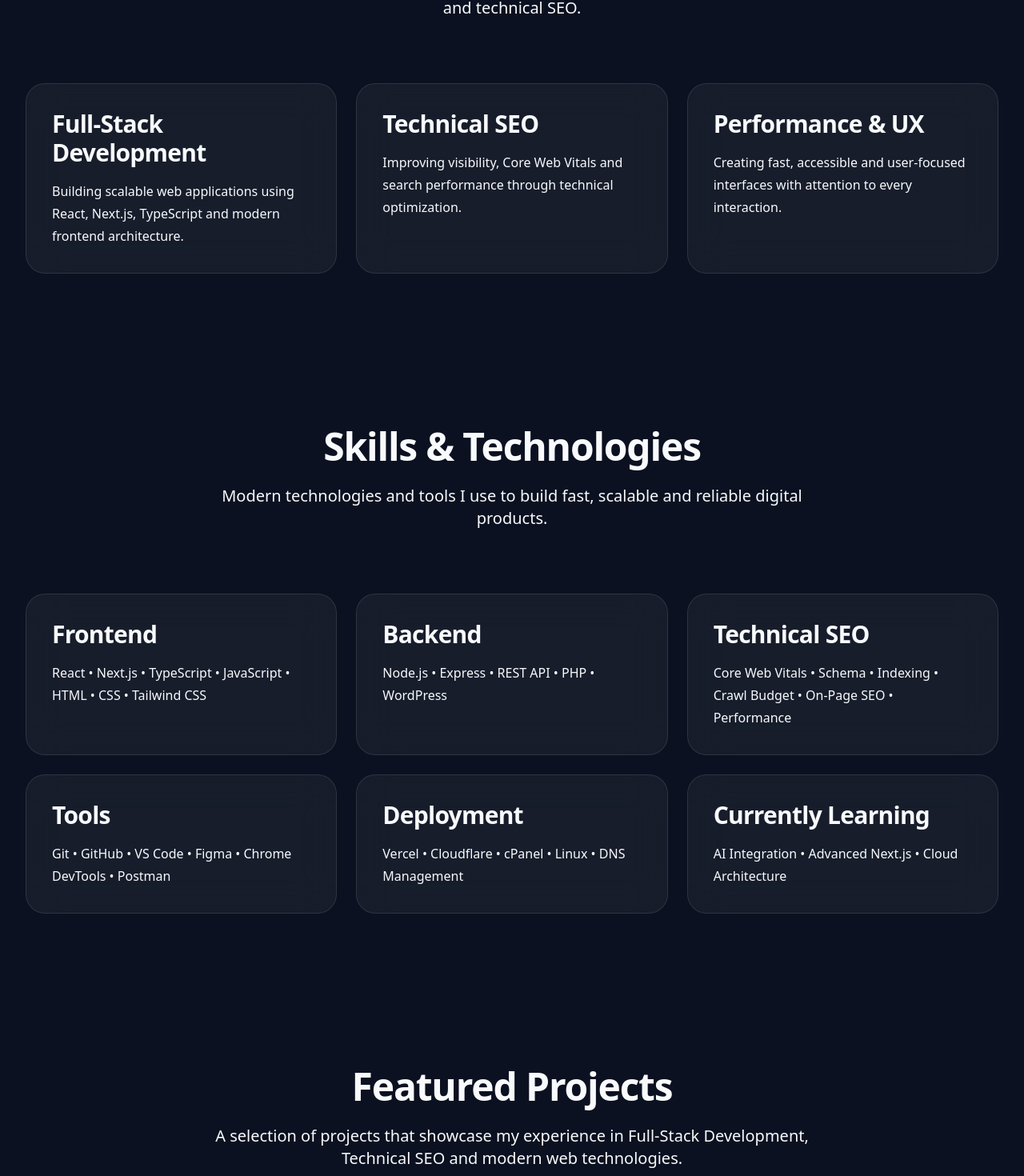
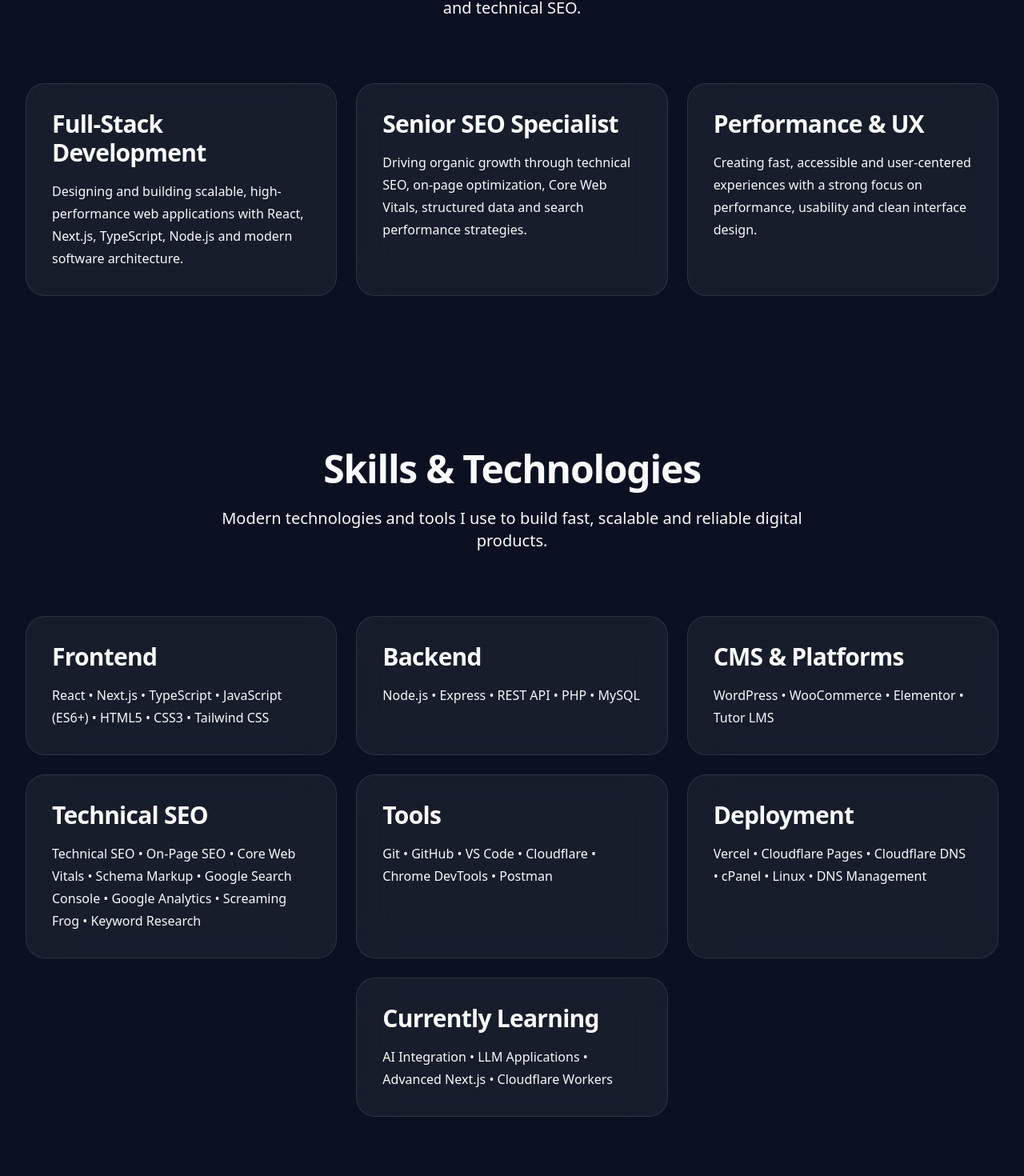
Before and after one commit to hosein-barazande/hossein-barazande, a Next.js app: page / in a window 1280 px wide. Shown: the part 1096-2566 px from the top of the page at 80% size. Built offline with nearby package versions, Linux system fonts and the light colour scheme.

Commit message:
feat: enhance project pages, contact section and footer (v1.0.2)

```diff
--- a/src/components/projects/ProjectLayout.tsx
+++ b/src/components/projects/ProjectLayout.tsx
@@ -40,6 +40,7 @@ export default function ProjectLayout({project, detail}: ProjectLayoutProps) {
                         technologies={detail.technologies}
                         github={detail.links.github}
                         demo={detail.links.demo}
+                        status={detail.status}
                     />
                 }
             >
--- a/src/components/projects/ProjectSidebar.tsx
+++ b/src/components/projects/ProjectSidebar.tsx
@@ -14,9 +14,18 @@ interface ProjectSidebarProps {
     technologies: string[];
     github?: string;
     demo?: string;
+    status: string;
 }
 
-export default function ProjectSidebar({title, category, year, technologies, github, demo}: ProjectSidebarProps) {
+export default function ProjectSidebar({
+    status,
+    title,
+    category,
+    year,
+    technologies,
+    github,
+    demo,
+}: ProjectSidebarProps) {
     return (
         <Card className="sticky top-3 rounded-3xl border border-white/10 bg-white/[0.04] p-4 shadow-[0_20px_80px_rgba(0,0,0,.45)] backdrop-blur-2xl">
             <div className="space-y-8">
@@ -32,7 +41,7 @@ export default function ProjectSidebar({title, category, year, technologies, git
                     <div className="flex items-center justify-between">
                         <Text>Status</Text>
                         <span className="h-2 w-2 rounded-full bg-emerald-400" />
-                        <Badge>Completed</Badge>
+                        <Badge>{status}</Badge>
                     </div>
                     <div className="h-px bg-gradient-to-r from-transparent via-white/10 to-transparent" />
                     <div className="flex items-center justify-between">
--- a/src/components/sections/About.tsx
+++ b/src/components/sections/About.tsx
@@ -23,16 +23,17 @@ export default function About() {
                         <Heading level={3}>Full-Stack Development</Heading>
 
                         <Text className="mt-4">
-                            Building scalable web applications using React, Next.js, TypeScript and modern frontend
-                            architecture.
+                            Designing and building scalable, high-performance web applications with React, Next.js,
+                            TypeScript, Node.js and modern software architecture.
                         </Text>
                     </Card>
 
                     <Card className="p-8">
-                        <Heading level={3}>Technical SEO</Heading>
+                        <Heading level={3}>Senior SEO Specialist</Heading>
 
                         <Text className="mt-4">
-                            Improving visibility, Core Web Vitals and search performance through technical optimization.
+                            Driving organic growth through technical SEO, on-page optimization, Core Web Vitals,
+                            structured data and search performance strategies.
                         </Text>
                     </Card>
 
@@ -40,7 +41,8 @@ export default function About() {
                         <Heading level={3}>Performance & UX</Heading>
 
                         <Text className="mt-4">
-                            Creating fast, accessible and user-focused interfaces with attention to every interaction.
+                            Creating fast, accessible and user-centered experiences with a strong focus on performance,
+                            usability and clean interface design.
                         </Text>
                     </Card>
                 </div>
--- a/src/components/sections/Skills.tsx
+++ b/src/components/sections/Skills.tsx
@@ -21,40 +21,51 @@ export default function Skills() {
                         <Heading level={3}>Frontend</Heading>
 
                         <Text className="mt-4">
-                            React • Next.js • TypeScript • JavaScript • HTML • CSS • Tailwind CSS
+                            React • Next.js • TypeScript • JavaScript (ES6+) • HTML5 • CSS3 • Tailwind CSS
                         </Text>
                     </Card>
 
                     <Card className="p-8">
                         <Heading level={3}>Backend</Heading>
 
-                        <Text className="mt-4">Node.js • Express • REST API • PHP • WordPress</Text>
+                        <Text className="mt-4">Node.js • Express • REST API • PHP • MySQL</Text>
+                    </Card>
+
+                    <Card className="p-8">
+                        <Heading level={3}>CMS & Platforms</Heading>
+
+                        <Text className="mt-4">WordPress • WooCommerce • Elementor • Tutor LMS</Text>
                     </Card>
 
                     <Card className="p-8">
                         <Heading level={3}>Technical SEO</Heading>
 
                         <Text className="mt-4">
-                            Core Web Vitals • Schema • Indexing • Crawl Budget • On-Page SEO • Performance
+                            Technical SEO • On-Page SEO • Core Web Vitals • Schema Markup • Google Search Console •
+                            Google Analytics • Screaming Frog • Keyword Research
                         </Text>
                     </Card>
 
                     <Card className="p-8">
                         <Heading level={3}>Tools</Heading>
 
-                        <Text className="mt-4">Git • GitHub • VS Code • Figma • Chrome DevTools • Postman</Text>
+                        <Text className="mt-4">Git • GitHub • VS Code • Cloudflare • Chrome DevTools • Postman</Text>
                     </Card>
 
                     <Card className="p-8">
                         <Heading level={3}>Deployment</Heading>
 
-                        <Text className="mt-4">Vercel • Cloudflare • cPanel • Linux • DNS Management</Text>
+                        <Text className="mt-4">
+                            Vercel • Cloudflare Pages • Cloudflare DNS • cPanel • Linux • DNS Management
+                        </Text>
                     </Card>
 
-                    <Card className="p-8">
+                    <Card className="p-8 xl:col-start-2">
                         <Heading level={3}>Currently Learning</Heading>
 
-                        <Text className="mt-4">AI Integration • Advanced Next.js • Cloud Architecture</Text>
+                        <Text className="mt-4">
+                            AI Integration • LLM Applications • Advanced Next.js • Cloudflare Workers
+                        </Text>
                     </Card>
                 </div>
             </Container>
--- a/src/data/project-details/digitizer.ts
+++ b/src/data/project-details/digitizer.ts
@@ -2,6 +2,8 @@ import { ProjectDetail } from "@/types/project-detail";
 
 export const digitizer: ProjectDetail = {
   slug: "digitizer",
+
+  status: "In Development",
 
   overview: "Corporate website for Digitizer digital agency.",
 
--- a/src/data/project-details/fuchsia-gallery.ts
+++ b/src/data/project-details/fuchsia-gallery.ts
@@ -2,6 +2,8 @@ import { ProjectDetail } from "@/types/project-detail";
 
 export const fuchsiaGallery: ProjectDetail = {
   slug: "fuchsia-gallery",
+
+  status: "Completed",
 
   overview: "Fashion e-commerce website for Fuchsia Gallery.",
 
--- a/src/data/project-details/personal-portfolio.ts
+++ b/src/data/project-details/personal-portfolio.ts
@@ -2,6 +2,8 @@ import { ProjectDetail } from "@/types/project-detail";
 
 export const personalPortfolio: ProjectDetail = {
   slug: "personal-portfolio",
+
+  status: "In Development",
 
   overview:
     "A premium personal portfolio built with Next.js, React, TypeScript and Tailwind CSS, focused on performance, accessibility, scalability and technical SEO.",
--- a/src/data/project-details/seo-calculator.ts
+++ b/src/data/project-details/seo-calculator.ts
@@ -2,6 +2,8 @@ import { ProjectDetail } from "@/types/project-detail";
 
 export const seoCalculator: ProjectDetail = {
   slug: "seo-calculator",
+
+  status: "Completed",
 
   overview:
     "Interactive SEO cost calculator for estimating monthly SEO services.",
--- a/src/types/project-detail.ts
+++ b/src/types/project-detail.ts
@@ -27,6 +27,8 @@ export interface ProjectDetail {
 
   solution: string;
 
+  status: string;
+
   technologies: string[];
 
   results: ProjectResult[];
@@ -40,4 +42,5 @@ export interface ProjectDetail {
   responsibilities: string[];
 
   metrics: ProjectMetric[];
+
 }
```
